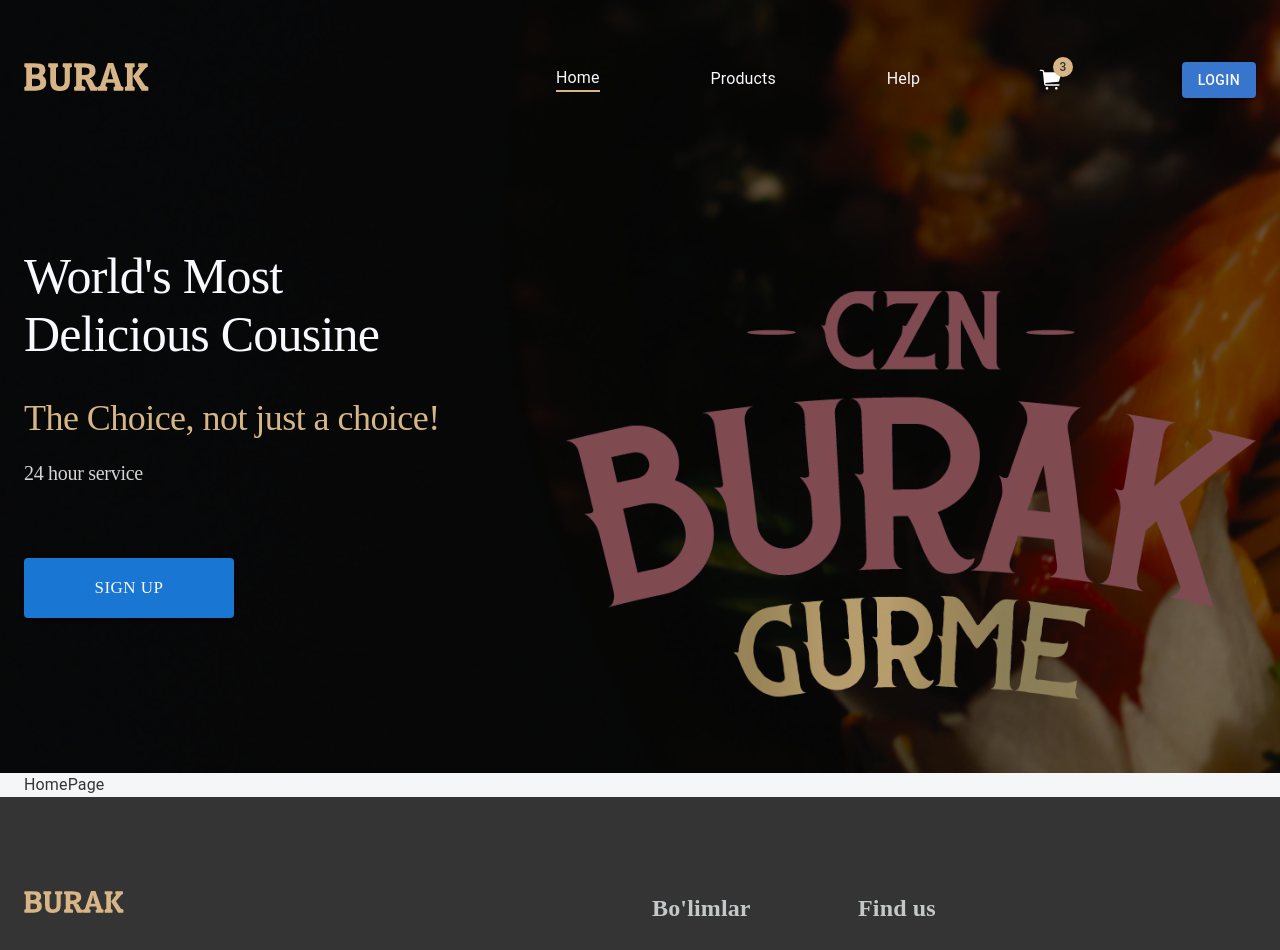
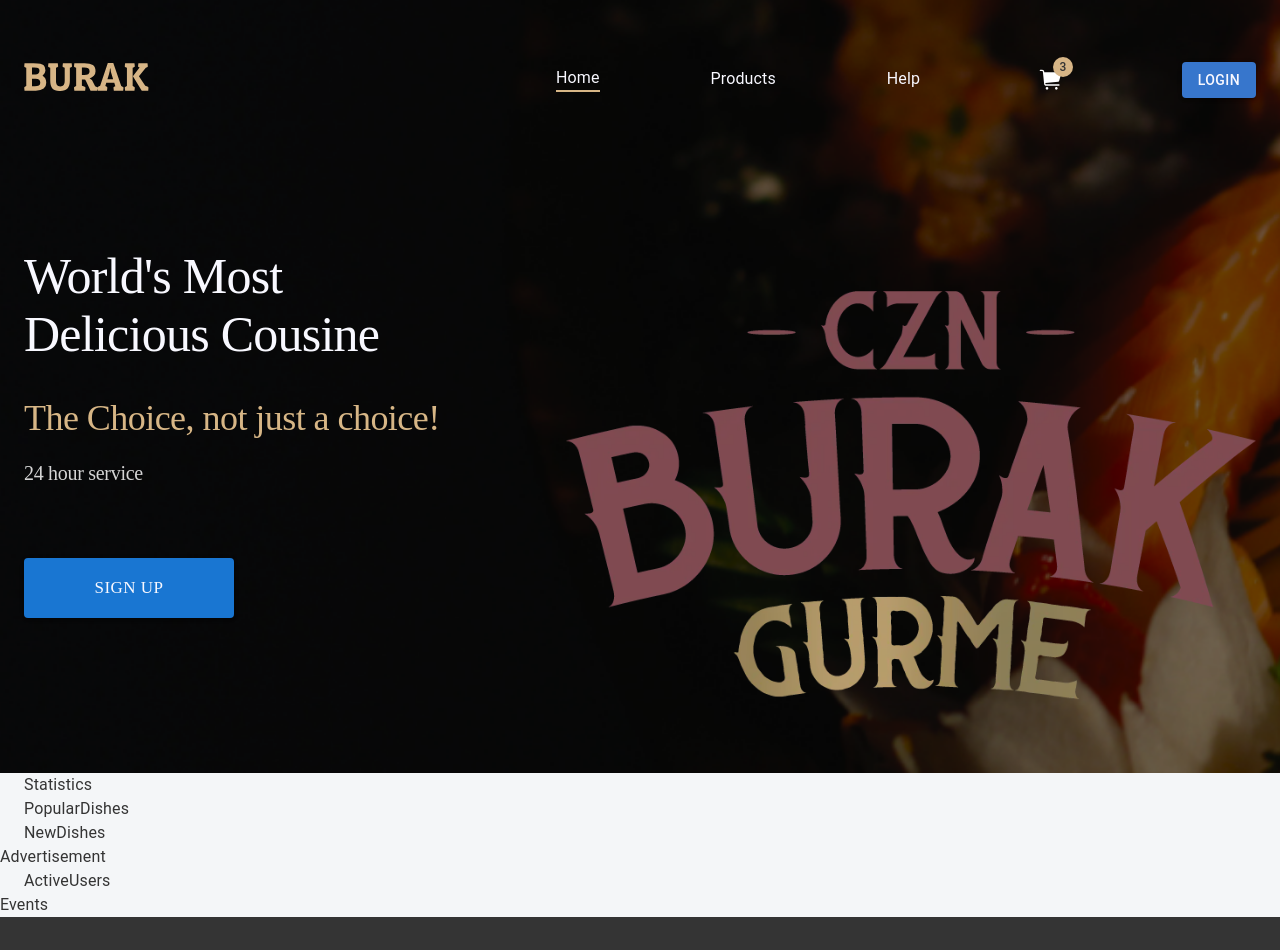
Before and after one commit to odilboooy10/burak-react, a React (Create React App) app: page / in a window 1280 px wide. Shown: the top 950 px of the page. Built offline with nearby package versions, Linux system fonts and the light colour scheme.

Commit message:
fix: homepage related sectional components

```diff
--- /dev/null
+++ b/src/app/screens/homePage/ActiveUsers.tsx
@@ -0,0 +1,8 @@
+import React from "react";
+import { Container } from "@mui/material";
+
+export default function ActiveUsers() {
+    return(<div>
+        <Container>ActiveUsers</Container>
+        </div>);
+}
--- /dev/null
+++ b/src/app/screens/homePage/Advertisement.tsx
@@ -0,0 +1,7 @@
+import React from "react";
+
+export default function Advertisement() {
+    return(<div>
+        Advertisement
+        </div>);
+}
--- /dev/null
+++ b/src/app/screens/homePage/Events.tsx
@@ -0,0 +1,6 @@
+import React from "react";
+export default function Events() {
+    return(<div>
+        Events
+        </div>);
+}
--- /dev/null
+++ b/src/app/screens/homePage/NewDishes.tsx
@@ -0,0 +1,8 @@
+import React from "react";
+import { Container } from "@mui/material";
+
+export default function NewDishes() {
+    return(<div>
+        <Container>NewDishes</Container>
+        </div>);
+}
--- /dev/null
+++ b/src/app/screens/homePage/PopularDishes.tsx
@@ -0,0 +1,8 @@
+import React from "react";
+import { Container } from "@mui/material";
+
+export default function PopularDishes() {
+    return(<div>
+        <Container>PopularDishes</Container>
+        </div>);
+}
--- /dev/null
+++ b/src/app/screens/homePage/Statistics.tsx
@@ -0,0 +1,8 @@
+import React from "react";
+import { Container } from "@mui/material";
+
+export default function Statistics() {
+    return(<div>
+        <Container>Statistics</Container>
+        </div>);
+}
--- a/src/app/screens/homePage/index.tsx
+++ b/src/app/screens/homePage/index.tsx
@@ -1,5 +1,19 @@
-import { Container } from "@mui/material";
+import React from "react";
+import Statistics from "./Statistics";
+import PopularDishes from "./PopularDishes";
+import NewDishes from "./NewDishes";
+import Advertisement from "./Advertisement";
+import ActiveUsers from "./ActiveUsers";
+import Events from "./Events";
 
 export default function HomePage() {
-    return <Container>HomePage</Container>;
+    return <div className={"homepage"}>
+        <Statistics/>
+        <PopularDishes/>
+        <NewDishes/>
+        <Advertisement/>
+        <ActiveUsers/>
+        <Events/>
+
+    </div>;
 }
--- /dev/null
+++ b/src/css/home.css
@@ -0,0 +1,4 @@
+.homepage {
+    width: 100%;
+    height: auto;
+}
```
